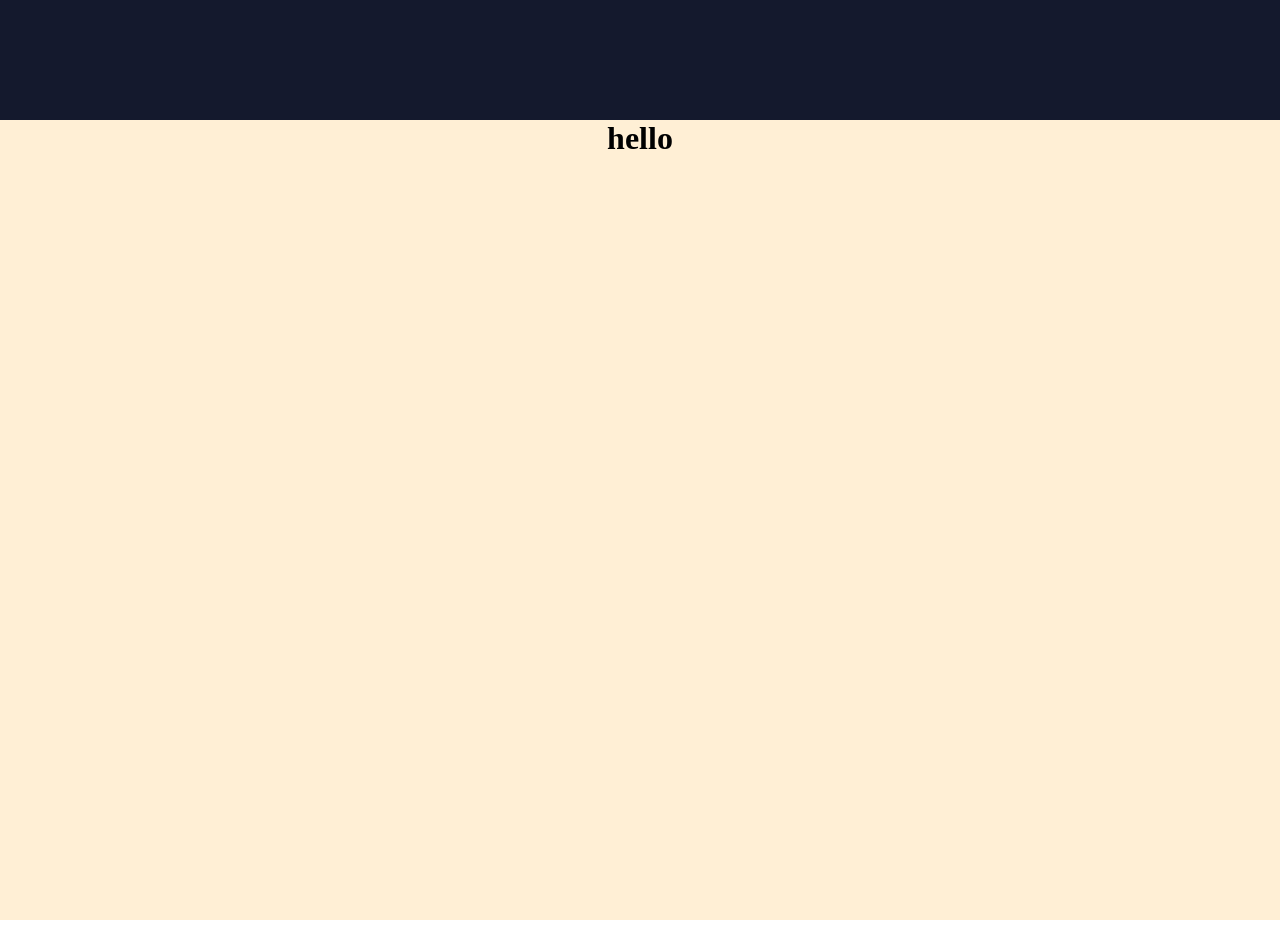
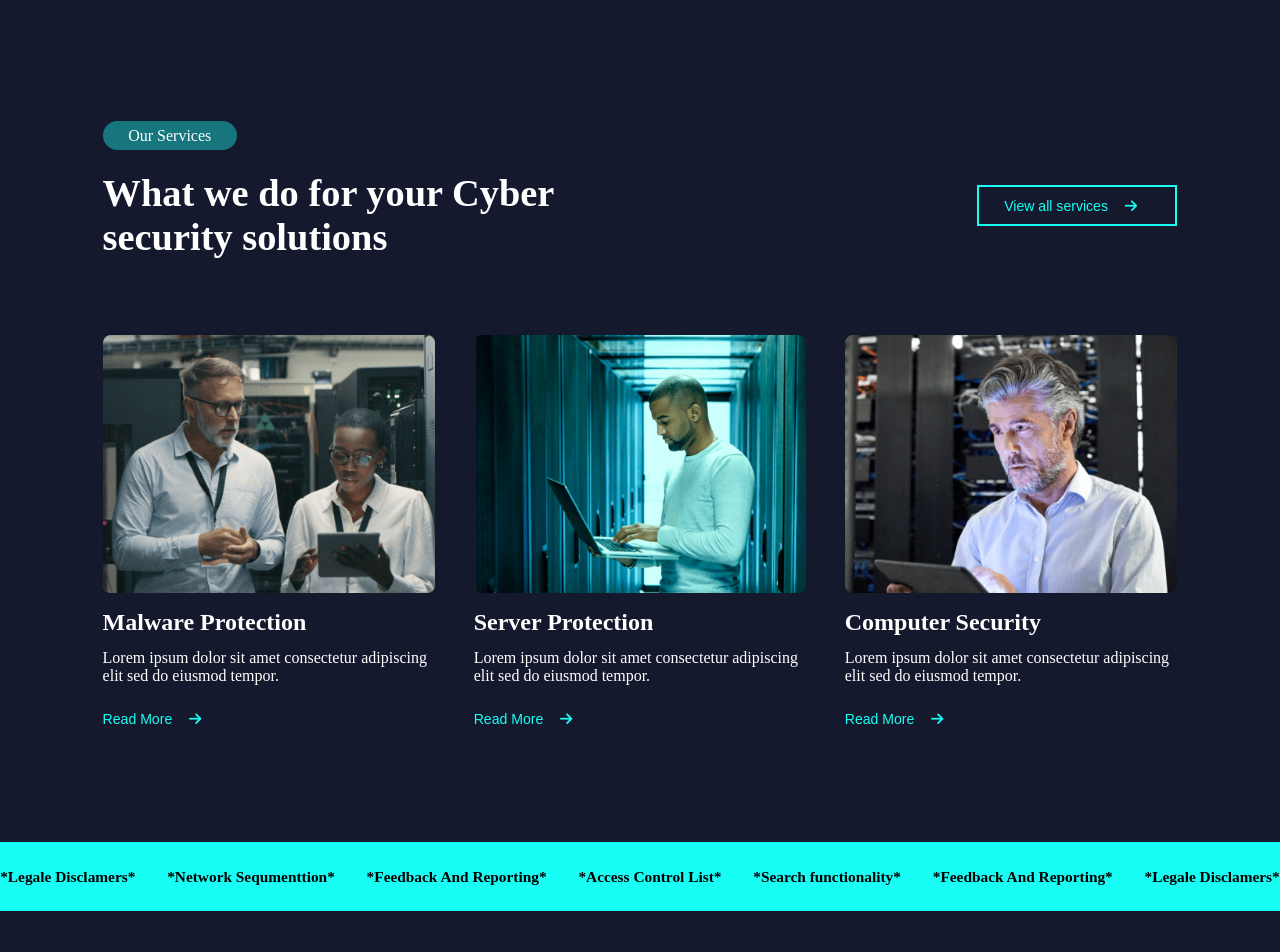
Before and after one commit to Surendra360/CyberSecurityWebPage, a plain HTML site: page index.html in a window 1280 px wide. Shown: the part 1760-2712 px from the top of the page. Before the commit the page ends 2680 px from the top, so only its background shows below. Drawn offline with nearby package versions, Linux system fonts and the light colour scheme; a web font is replaced by a local one.

Commit message:
page 2 section 3 and 4

```diff
--- a/index.html
+++ b/index.html
@@ -123,6 +123,7 @@
           </div>
         </div>
       </div>
+
       <div class="page2">
         <div class="page2-section1">
           <div class="page2-content1">
@@ -154,7 +155,83 @@
             </div>
           </div>
         </div>
+
+        <div class="page2-section2">
+          <div class="section2-head">
+            <div class="section2-head-part1">
+              <span>Our Services</span>
+              <h1>What we do for your
+                 Cyber security solutions</h1>
+            </div>
+            <div class="section2-head-part2">
+              <button>View all services <i class="fa-solid fa-arrow-right"></i></button>
+            </div>
+          </div>
+          <div class="section2-content">
+            <div class="section2-content1">
+              <img src="/images/service1.png" alt="">
+              <h2>Malware Protection</h2>
+              <p>Lorem ipsum dolor sit amet consectetur adipiscing elit sed do eiusmod tempor.</p>
+              <button>Read More <i class="fa-solid fa-arrow-right"></i></button>
+            </div>
+            <div class="section2-content1">
+              <img src="/images/service2.png" alt="">
+              <h2>Server Protection</h2>
+              <p>Lorem ipsum dolor sit amet consectetur adipiscing elit sed do eiusmod tempor.</p>
+              <button>Read More <i class="fa-solid fa-arrow-right"></i></button>
+            </div>
+            <div class="section2-content1">
+              <img src="/images/service3.png" alt="">
+              <h2>Computer Security</h2>
+              <p>Lorem ipsum dolor sit amet consectetur adipiscing elit sed do eiusmod tempor.</p>
+              <button>Read More <i class="fa-solid fa-arrow-right"></i></button>
+            </div>
+          </div>
+
+        </div>
+
+        <div class="page2-section3">
+          <span>*Legale Disclamers*</span>
+          <span>*Network Sequmenttion*</span>
+          <span>*Feedback And Reporting*</span>
+          <span>*Access Control List*</span>
+          <span>*Search functionality*</span>
+          <span>*Feedback And Reporting*</span>
+          <span>*Legale Disclamers*</span>
+        </div>
+
+        <div class="page2-section1">
+          <div class="page2-content1">
+            <img class="a1" src="/images/about2.png" alt="abote1" />
+          </div>
+          <div class="page2-content2">
+            <span>Trust your cyber company</span>
+            <h1>
+              This Is 24/7 Cyber Security Operation Center For Your Problem Solution..
+            </h1>
+            <div class="page2-content2-list1">
+              <h3>
+                <img src="/images/check.png" alt="" />Identifiying threats
+              </h3>
+              <p>
+                Lorem ipsum dolor sit amet consectetur adipiscing elit sed do
+                eiusmod tempor ut labore.
+              </p>
+            </div>
+            <div class="page2-content2-list1">
+              <h3>
+                <img src="/images/check.png" alt="" />Identifiying threats
+              </h3>
+              <p>
+                Lorem ipsum dolor sit amet consectetur adipiscing elit sed do
+                eiusmod tempor ut labore.
+              </p>
+            </div>
+          </div>
+        </div>
+
       </div>
+
       <div class="page3">
         <h1>hello</h1>
       </div>
--- a/style.css
+++ b/style.css
@@ -229,10 +229,7 @@ nav button:hover::after{
     width: 100%;
     min-height: 100vh;
     background-color: #14192D;
-    display: flex;
-    align-items: center;
-    justify-content: center;
-    padding: 8vw;
+    padding: 8vw 0vw;
     font-family: f1;
     padding-top: 12vw;
 }
@@ -242,10 +239,12 @@ nav button:hover::after{
     display: flex;
     align-items: center;
     justify-content: center;
+    padding: 0vw 8vw;
 }
 .page2-content1{
     width: 50%;
-    padding: 4vw;
+    padding: 4vw 0;
+    padding-right: 4vw;
 }
 .page2-content1 img{
     width: 100%;
@@ -290,6 +289,87 @@ nav button:hover::after{
 }
 
 
+.page2-section2 {
+    width: 100%;
+    color: white;
+    font-family: f1;
+    padding: 4vw 8vw;
+
+}
+.section2-head {
+    width: 100%;
+    display: flex;
+    align-items: center;
+    justify-content: space-between;
+    padding: 4vw 0;
+}
+.section2-head-part1 span{
+    background-color: #16757D;
+    padding: 0.5vw 2vw;
+    border-radius: 50px;
+    color: white;
+}
+.section2-head-part1 h1{
+    font-size: 3vw;
+    padding: 2vw 0;
+    width: 70%;
+    font-weight: 600;
+}
+.section2-head-part2 button {
+    padding: 0.8vw 2vw;
+    color: #18FEF5;
+    background-color: transparent;
+    border: 2px solid #18FEF5;
+    font-size: 1.1vw;
+    transition: all linear 0.25s;
+    cursor: pointer;
+}
+.section2-head-part2 button:hover{
+    background-color: #18FEF5;
+    color: black;
+}
+.section2-content {
+    width: 100%;
+    display: flex;
+    gap: 3vw;
+    justify-content: space-between;
+    /* background-color: red; */
+}
+.section2-content1 img {
+    width: 100%;
+    padding-bottom: 1vw;
+}
+.section2-content1 p{
+    padding: 1vw 0;
+}
+
+.section2-content1 button{
+    padding: 1vw 0;
+    color: #18FEF5;
+    background-color: transparent;
+    border: none;
+    font-size: 1.1vw;
+    cursor: pointer;
+}
+.page2 i{
+    padding: 0 1vw;
+}
+
+.page2-section3{
+    width: 100%;
+    display: flex;
+    justify-content: space-between;
+    align-items: center;
+    background-color: #18FEF5;
+    font-family: f1;
+    margin: 4vw 0;
+}
+.page2-section3 span{
+    padding: 2vw 0vw;
+    font-size: 1.2vw;
+    font-weight: 600;
+}
+
 
 
 .page3{
```
